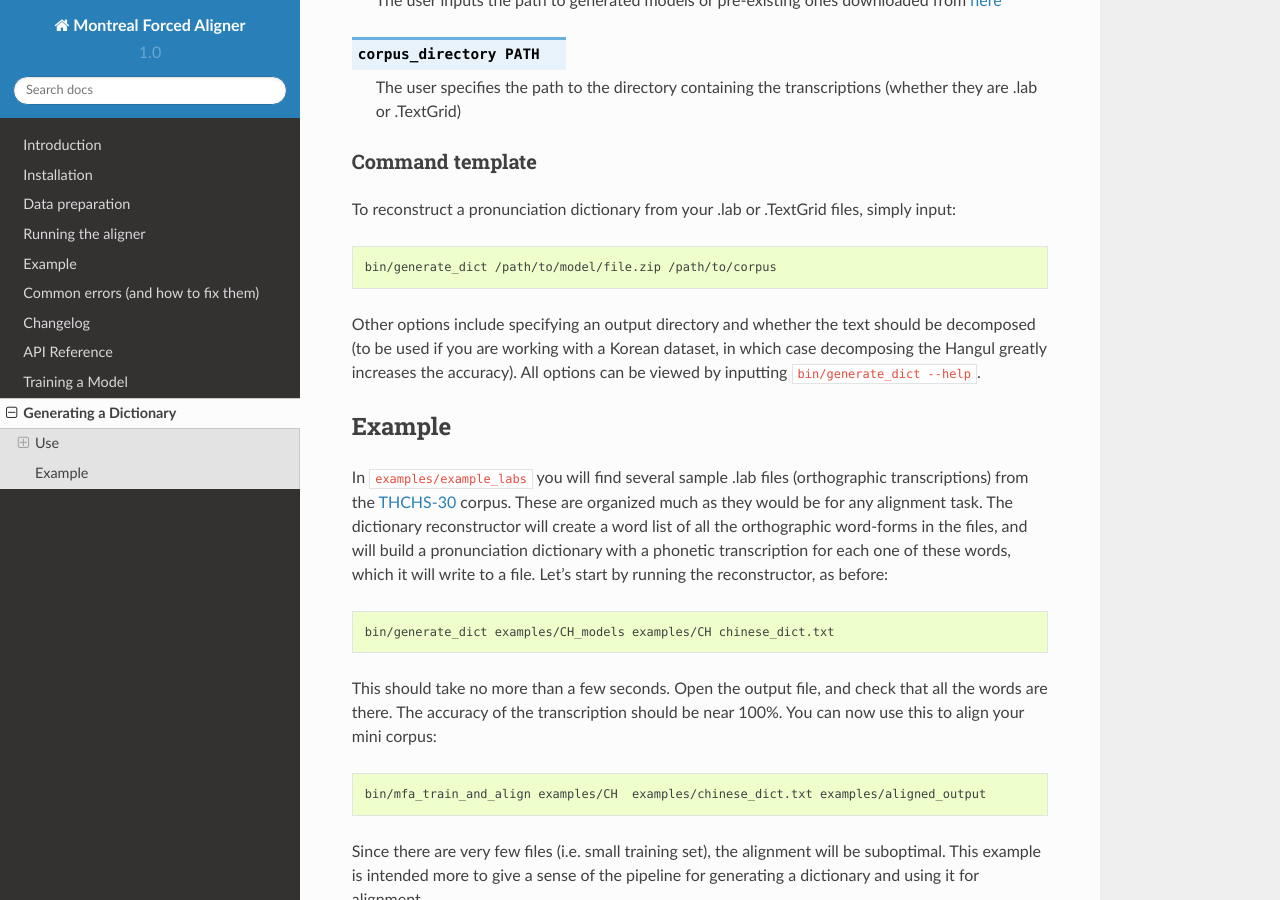
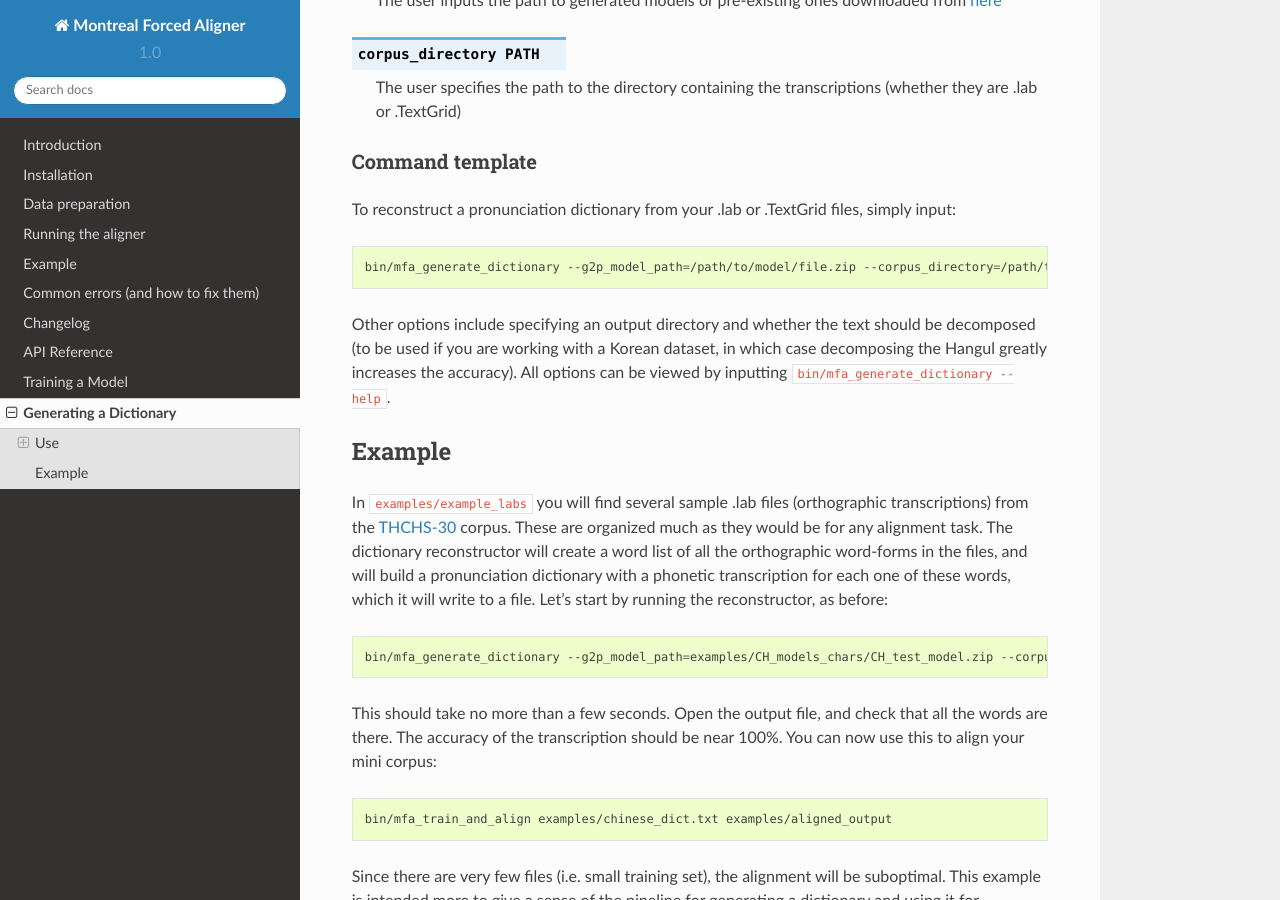
Before and after one commit to MontrealCorpusTools/Montreal-Forced-Aligner, a Sphinx documentation site: the page built from docs/source/dictionary_generating.rst, in a window 1280 px wide and 900 px high, scrolled down 992 px. Built offline with Sphinx 7.4.7 and the Read the Docs theme 2.0.0, drawn with Linux system fonts in a browser that asks for light colours.

Commit message:
model testing

```diff
--- a/docs/source/dictionary_generating.rst
+++ b/docs/source/dictionary_generating.rst
@@ -62,11 +62,11 @@ To reconstruct a pronunciation dictionary from your .lab or .TextGrid files, sim
 
 .. code-block:: bash
 
-    bin/generate_dict /path/to/model/file.zip /path/to/corpus
+    bin/mfa_generate_dictionary --g2p_model_path=/path/to/model/file.zip --corpus_directory=/path/to/corpus
 
 Other options include specifying an output directory and whether the text should be decomposed (to be used if you are
 working with a Korean dataset, in which case decomposing the Hangul greatly increases the accuracy). All options can be
-viewed by inputting ``bin/generate_dict --help``.
+viewed by inputting ``bin/mfa_generate_dictionary --help``.
 
 
 Example
@@ -79,14 +79,14 @@ phonetic transcription for each one of these words, which it will write to a fil
 
 .. code-block:: bash
 
-   bin/generate_dict examples/CH_models examples/CH chinese_dict.txt
+   bin/mfa_generate_dictionary --g2p_model_path=examples/CH_models_chars/CH_test_model.zip --corpus_directory=examples/CH --output_path=chinese_dict.txt
 
 This should take no more than a few seconds. Open the output file, and check that all the words are there. The accuracy
 of the transcription should be near 100%. You can now use this to align your mini corpus:
 
 .. code-block:: bash
 
-   bin/mfa_train_and_align examples/CH  examples/chinese_dict.txt examples/aligned_output
+   bin/mfa_train_and_align examples/chinese_dict.txt examples/aligned_output
 
 Since there are very few files (i.e. small training set), the alignment will be suboptimal. This example is intended more
 to give a sense of the pipeline for generating a dictionary and using it for alignment.
```
Also changed, not shown: 10 other files.
